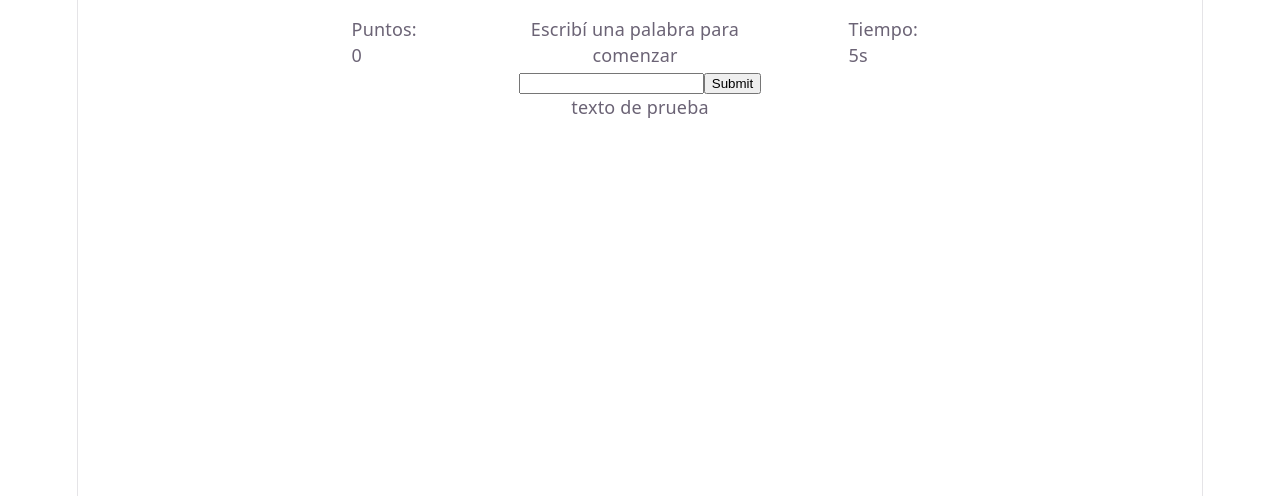
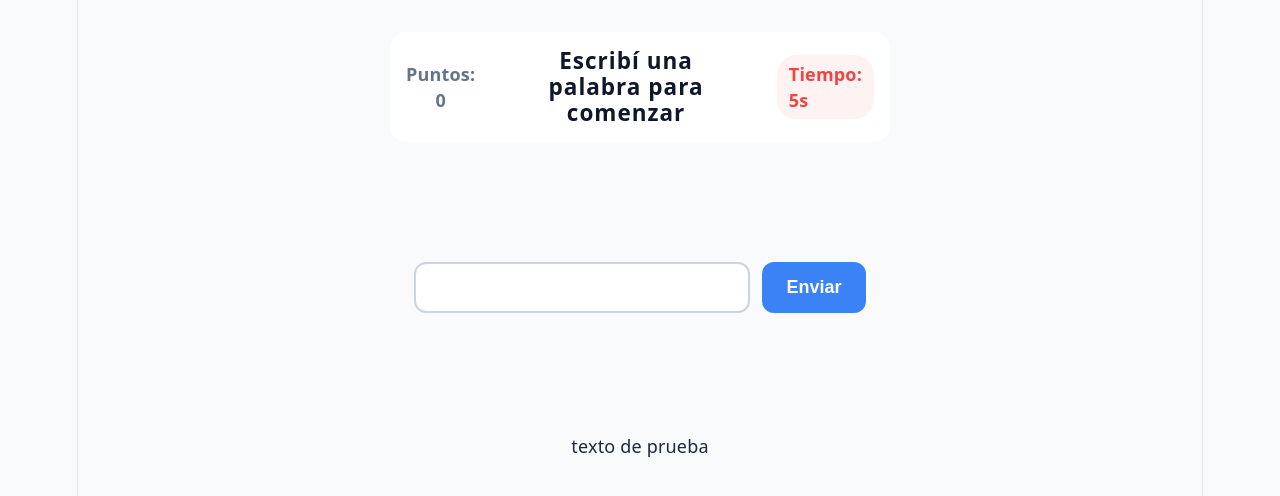
Before and after one commit to scargnelutti/unq-ui-santino-cargnelutti-trabajo-final, a React (Vite) app: page / in a window 1280 px wide. Shown: the top 496 px of the page. Built offline with nearby package versions, Linux system fonts and the light colour scheme.

Commit message:
agrego estilos al juego

```diff
--- a/src/App.css
+++ b/src/App.css
@@ -1,6 +1,9 @@
 html, body {
     margin: 0;
     height: 100%;
+    background-color: #f8fafc;
+    font-family: system-ui, -apple-system, BlinkMacSystemFont, 'Segoe UI', Roboto, Oxygen, Ubuntu, Cantarell, sans-serif;
+    color: #1e293b;
 }
 
 #root {
@@ -11,26 +14,77 @@ html, body {
 }
 
 .container {
+    display: flex;
+    flex-direction: column;
+    gap: 15vh;
     margin: 0 auto;
     flex-grow: 1;
-    padding-top: 16px;
+    padding: 32px 20px 0 20px;
     text-align: center;
+    max-width: 500px;
+    width: 100%;
 }
 
 .info {
     display: flex;
     flex-direction: row;
     justify-content: space-between;
-    gap: 8vw;
-
+    align-items: center;
+    gap: 4vw;
+    background-color: #ffffff;
+    padding: 16px;
+    border-radius: 16px
 }
 
-.inputForm {
+.info p {
+    margin: 0;
+    font-weight: 600;
+}
 
+.inputForm form {
+    display: flex;
+    gap: 12px;
+    justify-content: center;
+}
+
+#textInput {
+    flex-grow: 1;
+    max-width: 300px;
+    padding: 12px 16px;
+    font-size: 1.1rem;
+    border: 2px solid #cbd5e1;
+    border-radius: 12px;
+    color: #334155;
+    font-weight: 500;
+}
+
+.enviarPalabra, .restartButton {
+    background-color: #3b82f6;
+    color: white;
+    border-radius: 12px;
+    border: none;
+    min-height: 44px;
+    padding: 0 24px;
+    font-size: 1rem;
+    font-weight: 600;
 }
 
 .gameOver {
+    display: flex;
+    flex-direction: column;
+    align-items: center;
+    gap: 16px;
+}
 
+.gameOver p {
+    margin: 0;
+    font-size: 2rem;
+    font-weight: 800;
+    color: #ef4444;
+}
+
+.restartButton {
+    background-color: #10b981;
 }
 
 .feedback {
@@ -38,15 +92,24 @@ html, body {
 }
 
 .points {
-    width: 70px;
-    text-align: left;
+    /*width: 70px;*/
+    /*text-align: left;*/
+    color: #64748b;
 }
 
 .status {
-    width: 222px;
+    /*width: 222px;*/
+    flex-grow: 1;
+    font-size: 1.25rem;
+    color: #0f172a;
+    letter-spacing: 1px;
 }
 
 .timer {
-    width: 80px;
+    /*width: 120px;*/
     text-align: left;
+    color: #ef4444;
+    background-color: #fef2f2;
+    padding: 6px 12px;
+    border-radius: 20px;
 }
--- a/src/App.jsx
+++ b/src/App.jsx
@@ -127,7 +127,7 @@ function App() {
       {gameOver ? (
           <div className="gameOver">
             <p>Fin</p>
-            <button onClick={handleRestart}>Reiniciar</button>
+            <button className="restartButton" onClick={handleRestart}>Reiniciar</button>
           </div>
       ) : (
           <div className="inputForm">
@@ -140,7 +140,7 @@ function App() {
                   onFocus={handleFocus}
                   autoComplete="off"
               />
-              <button type="submit">Submit</button>
+              <button className="enviarPalabra" type="submit">Enviar</button>
             </form>
           </div>
       )}
```
